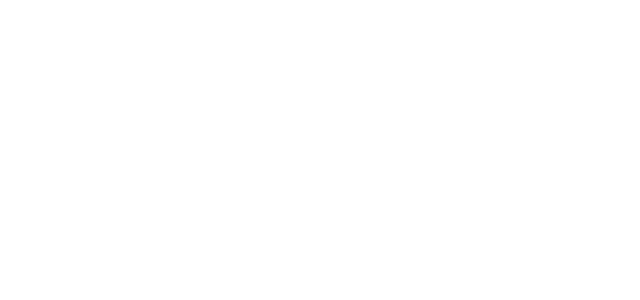
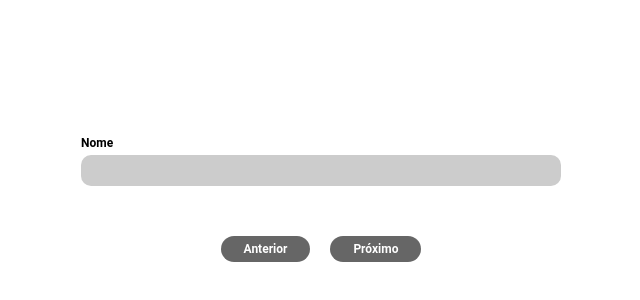
Before and after one commit to flavioms/form-step, a React (Create React App) app: page / in a window 1280 px wide. Shown: the part 216-516 px from the top of the page, without its empty margins (319-959 px from the left). Built offline with nearby package versions, Linux system fonts and the light colour scheme.

Commit message:
feat: add form

```diff
--- a/package.json
+++ b/package.json
@@ -6,9 +6,11 @@
     "@testing-library/jest-dom": "^5.11.4",
     "@testing-library/react": "^11.1.0",
     "@testing-library/user-event": "^12.1.10",
+    "framer-motion": "^3.2.2-rc.1",
     "polished": "^4.1.0",
     "react": "^17.0.1",
     "react-dom": "^17.0.1",
+    "react-router-dom": "^5.2.0",
     "react-scripts": "4.0.1",
     "styled-components": "^5.2.1",
     "web-vitals": "^0.2.4"
--- a/src/App.js
+++ b/src/App.js
@@ -1,10 +1,12 @@
 import React from "react";
 import GlobalStyles from "./styles/global";
+import Home from "./pages/Home";
 
 function App() {
   return (
     <div className="App">
       <GlobalStyles />
+      <Home />
     </div>
   );
 }
--- a/src/components/Button/styles.js
+++ b/src/components/Button/styles.js
@@ -15,6 +15,8 @@ export const Container = styled.button`
   max-height: 4.8rem;
   font-size: 1.2rem;
   background: #666;
+  color: #fff;
+  margin: 1rem;
 
   &:hover {
     background: ${shade(0.2, "#666")};
--- a/src/components/Input/styles.js
+++ b/src/components/Input/styles.js
@@ -31,8 +31,7 @@ export const InputWrapper = styled.input`
   :-ms-input-placeholder {
     color: #333;
   }
-  padding: 2rem 3rem;
-  margin-right: 2rem;
+  padding: 1rem 2rem;
 
   &:focus {
     border: 1px solid #666;
--- /dev/null
+++ b/src/pages/Home/components/Step1/index.js
@@ -0,0 +1,13 @@
+import React from "react";
+import StepAnimated from "../StepAnimated";
+import Input from "../../../../components/Input";
+
+function Step1() {
+  return (
+    <StepAnimated>
+      <Input label="Nome" id="firstName" name="firstName" />
+    </StepAnimated>
+  );
+}
+
+export default Step1;
--- /dev/null
+++ b/src/pages/Home/components/Step2/index.js
@@ -0,0 +1,13 @@
+import React from "react";
+import StepAnimated from "../StepAnimated";
+import Input from "../../../../components/Input";
+
+function Step2() {
+  return (
+    <StepAnimated>
+      <Input label="Sobrenome" id="lastName" name="lastName" />
+    </StepAnimated>
+  );
+}
+
+export default Step2;
--- /dev/null
+++ b/src/pages/Home/components/Step3/index.js
@@ -0,0 +1,7 @@
+import React from "react";
+
+function Step3() {
+  return <div />;
+}
+
+export default Step3;
--- /dev/null
+++ b/src/pages/Home/components/StepAnimated/index.js
@@ -0,0 +1,25 @@
+import React from "react";
+import PropTypes from "prop-types";
+import { Container } from "./styles";
+
+function StepAnimated({ children }) {
+  return (
+    <Container
+      initial={{ opacity: 0, x: "100%" }}
+      animate={{ opacity: 1, x: "0" }}
+      exit={{ opacity: 0, x: "-100%" }}
+      transition={{ duration: 0.5 }}
+    >
+      {children}
+    </Container>
+  );
+}
+
+StepAnimated.propTypes = {
+  children: PropTypes.oneOfType([
+    PropTypes.arrayOf(PropTypes.node),
+    PropTypes.node,
+  ]).isRequired,
+};
+
+export default React.memo(StepAnimated);
--- /dev/null
+++ b/src/pages/Home/components/StepAnimated/styles.js
@@ -0,0 +1,9 @@
+import styled from "styled-components";
+import { motion } from "framer-motion";
+
+export const Container = styled(motion.div)`
+  width: 500px;
+  margin: 3rem 0;
+  border-radius: 1rem;
+  padding: 1rem;
+`;
--- /dev/null
+++ b/src/pages/Home/index.js
@@ -0,0 +1,47 @@
+import React, { useState, useCallback } from "react";
+import Step1 from "./components/Step1";
+import Step2 from "./components/Step2";
+import Step3 from "./components/Step3";
+import Button from "../../components/Button";
+import { Container, WrapperButtons } from "./styles";
+
+const SwitchStep = ({ step }) => {
+  switch (step) {
+    case 1:
+      return <Step1 />;
+    case 2:
+      return <Step2 />;
+    case 3:
+      return <Step3 />;
+    default:
+      return null;
+  }
+};
+
+function Home() {
+  const [step, setStep] = useState(1);
+
+  const nextStep = useCallback(() => {
+    if (step <= 3) {
+      setStep((old) => old + 1);
+    }
+  }, [step]);
+
+  const prevStep = useCallback(() => {
+    if (step > 1) {
+      setStep((old) => old - 1);
+    }
+  }, [step]);
+
+  return (
+    <Container>
+      <SwitchStep step={step} />
+      <WrapperButtons>
+        <Button onClick={prevStep} label="Anterior" />
+        <Button onClick={nextStep} label="Próximo" />
+      </WrapperButtons>
+    </Container>
+  );
+}
+
+export default Home;
--- /dev/null
+++ b/src/pages/Home/styles.js
@@ -0,0 +1,15 @@
+import styled from "styled-components";
+
+export const Container = styled.div`
+  width: 100vw;
+  height: 100vh;
+  display: flex;
+  flex-direction: column;
+  align-items: center;
+  justify-content: center;
+`;
+
+export const WrapperButtons = styled.div`
+  display: flex;
+  align-items: center;
+`;
```
Also changed, not shown: src/routes.js (added, +13 -0 lines), 2 other files (tests, documents, lock files or other folders).
